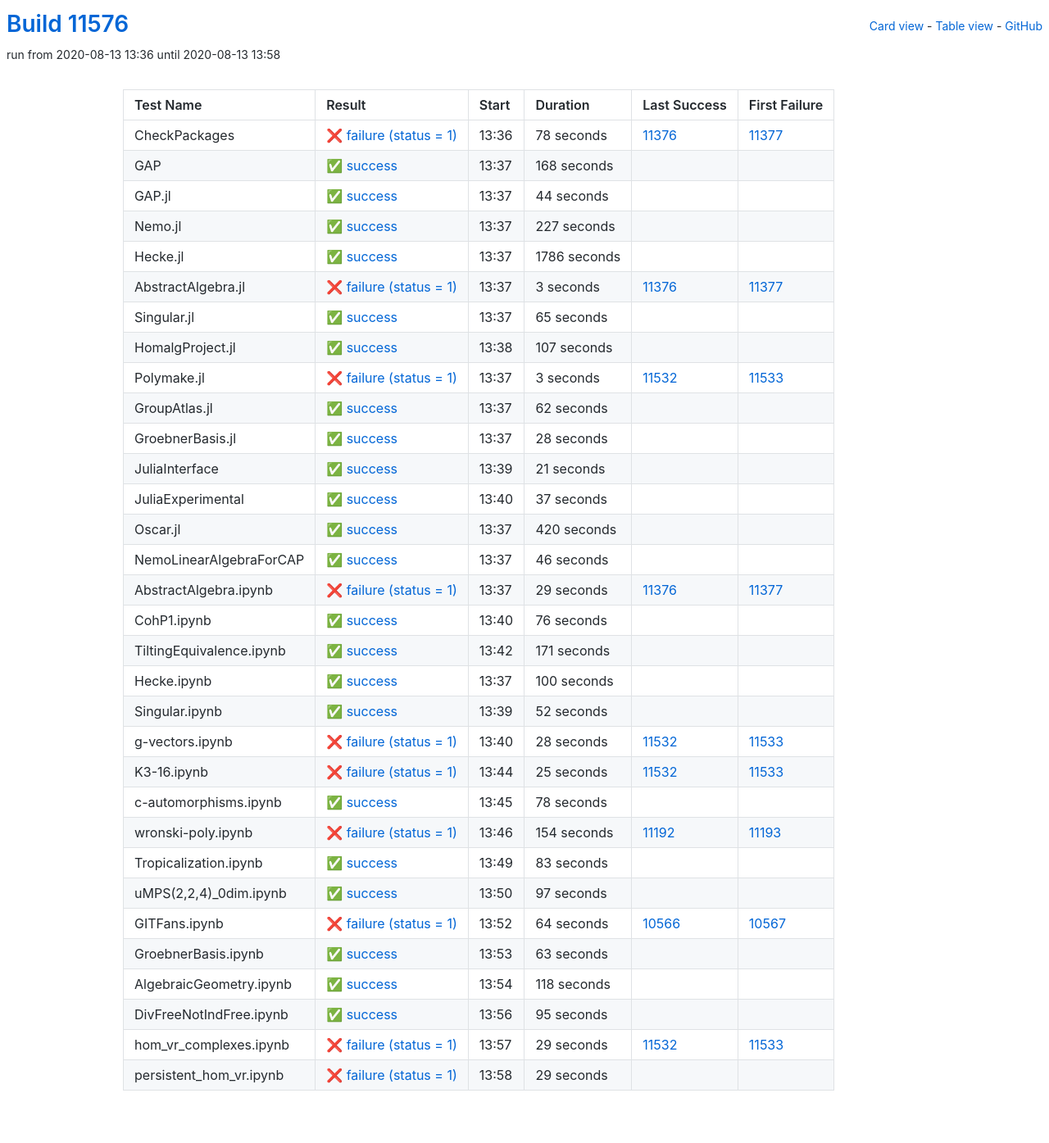
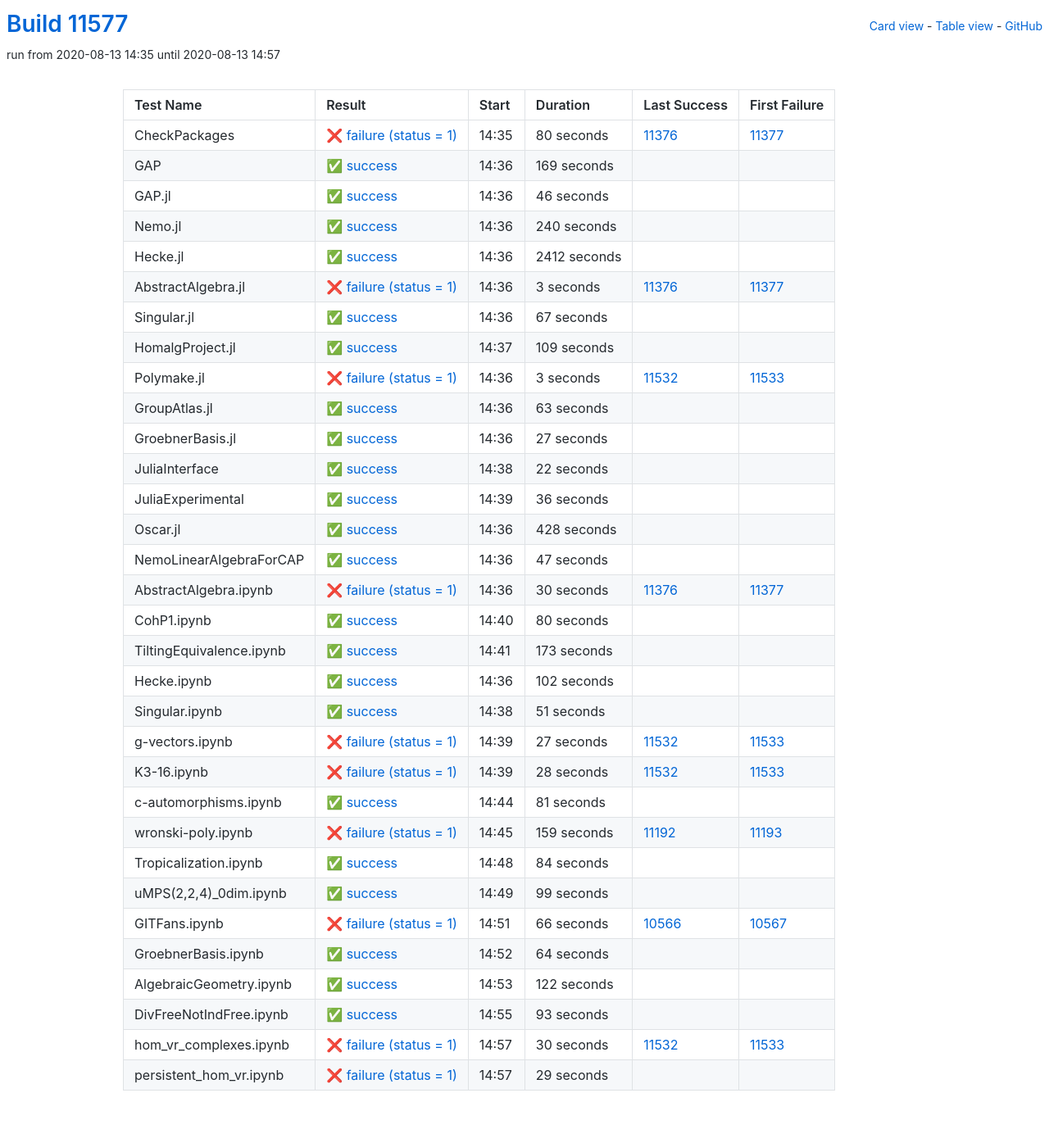
Before and after one commit to oscar-system/oscar-ci-status, a Jekyll site: the page built from table.html, in a window 1280 px wide. Shown: the whole page at 82% size. Built offline with Jekyll 4.4.1, drawn with Linux system fonts in a browser that asks for light colours.

Commit message:
Build #11577

```diff
--- a/_data/ci.yml
+++ b/_data/ci.yml
@@ -1,6 +1,6 @@
 ---
-build: 11576
-build_url: https://oscarci.mathematik.uni-kl.de/job/oscar/11576/
+build: 11577
+build_url: https://oscarci.mathematik.uni-kl.de/job/oscar/11577/
 job: oscar
 organization: oscar-system
 repo: oscar-ci-status
@@ -8,68 +8,68 @@
 tests:
 - name: CheckPackages
   id: checkpackages
-  log: https://oscarci.mathematik.uni-kl.de/job/oscar/11576/artifact/logs/build-11576/CheckPackages.log
-  start: 2020-08-13 13:36
+  log: https://oscarci.mathematik.uni-kl.de/job/oscar/11577/artifact/logs/build-11577/CheckPackages.log
+  start: 2020-08-13 14:35
   success: false
   exitcode: 1
   status: failure
-  duration: 78
+  duration: 80
   last_success: 11376
   last_success_url: https://oscarci.mathematik.uni-kl.de/job/oscar/11376/
   first_failure: 11377
   first_failure_url: https://oscarci.mathematik.uni-kl.de/job/oscar/11377/
 - name: GAP
   id: gap
-  log: https://oscarci.mathematik.uni-kl.de/job/oscar/11576/artifact/logs/build-11576/GAP.log
-  start: 2020-08-13 13:37
+  log: https://oscarci.mathematik.uni-kl.de/job/oscar/11577/artifact/logs/build-11577/GAP.log
+  start: 2020-08-13 14:36
   success: true
   exitcode: 0
   status: success
-  duration: 168
+  duration: 169
   last_success: false
   last_success_url:
   first_failure: false
   first_failure_url:
 - name: GAP.jl
   id: gap-jl
-  log: https://oscarci.mathematik.uni-kl.de/job/oscar/11576/artifact/logs/build-11576/GAP.jl.log
-  start: 2020-08-13 13:37
+  log: https://oscarci.mathematik.uni-kl.de/job/oscar/11577/artifact/logs/build-11577/GAP.jl.log
+  start: 2020-08-13 14:36
   success: true
   exitcode: 0
   status: success
-  duration: 44
+  duration: 46
   last_success: false
   last_success_url:
   first_failure: false
   first_failure_url:
 - name: Nemo.jl
   id: nemo-jl
-  log: https://oscarci.mathematik.uni-kl.de/job/oscar/11576/artifact/logs/build-11576/Nemo.jl.log
-  start: 2020-08-13 13:37
+  log: https://oscarci.mathematik.uni-kl.de/job/oscar/11577/artifact/logs/build-11577/Nemo.jl.log
+  start: 2020-08-13 14:36
   success: true
   exitcode: 0
   status: success
-  duration: 227
+  duration: 240
   last_success: false
   last_success_url:
   first_failure: false
   first_failure_url:
 - name: Hecke.jl
   id: hecke-jl
-  log: https://oscarci.mathematik.uni-kl.de/job/oscar/11576/artifact/logs/build-11576/Hecke.jl.log
-  start: 2020-08-13 13:37
+  log: https://oscarci.mathematik.uni-kl.de/job/oscar/11577/artifact/logs/build-11577/Hecke.jl.log
+  start: 2020-08-13 14:36
   success: true
   exitcode: 0
   status: success
-  duration: 1786
+  duration: 2412
   last_success: false
   last_success_url:
   first_failure: false
   first_failure_url:
 - name: AbstractAlgebra.jl
   id: abstractalgebra-jl
-  log: https://oscarci.mathematik.uni-kl.de/job/oscar/11576/artifact/logs/build-11576/AbstractAlgebra.jl.log
-  start: 2020-08-13 13:37
+  log: https://oscarci.mathematik.uni-kl.de/job/oscar/11577/artifact/logs/build-11577/AbstractAlgebra.jl.log
+  start: 2020-08-13 14:36
   success: false
   exitcode: 1
   status: failure
@@ -80,32 +80,32 @@
   first_failure_url: https://oscarci.mathematik.uni-kl.de/job/oscar/11377/
 - name: Singular.jl
   id: singular-jl
-  log: https://oscarci.mathematik.uni-kl.de/job/oscar/11576/artifact/logs/build-11576/Singular.jl.log
-  start: 2020-08-13 13:37
+  log: https://oscarci.mathematik.uni-kl.de/job/oscar/11577/artifact/logs/build-11577/Singular.jl.log
+  start: 2020-08-13 14:36
   success: true
   exitcode: 0
   status: success
-  duration: 65
+  duration: 67
   last_success: false
   last_success_url:
   first_failure: false
   first_failure_url:
 - name: HomalgProject.jl
   id: homalgproject-jl
-  log: https://oscarci.mathematik.uni-kl.de/job/oscar/11576/artifact/logs/build-11576/HomalgProject.jl.log
-  start: 2020-08-13 13:38
+  log: https://oscarci.mathematik.uni-kl.de/job/oscar/11577/artifact/logs/build-11577/HomalgProject.jl.log
+  start: 2020-08-13 14:37
   success: true
   exitcode: 0
   status: success
-  duration: 107
+  duration: 109
   last_success: false
   last_success_url:
   first_failure: false
   first_failure_url:
 - name: Polymake.jl
   id: polymake-jl
-  log: https://oscarci.mathematik.uni-kl.de/job/oscar/11576/artifact/logs/build-11576/Polymake.jl.log
-  start: 2020-08-13 13:37
+  log: https://oscarci.mathematik.uni-kl.de/job/oscar/11577/artifact/logs/build-11577/Polymake.jl.log
+  start: 2020-08-13 14:36
   success: false
   exitcode: 1
   status: failure
@@ -116,140 +116,152 @@
   first_failure_url: https://oscarci.mathematik.uni-kl.de/job/oscar/11533/
 - name: GroupAtlas.jl
   id: groupatlas-jl
-  log: https://oscarci.mathematik.uni-kl.de/job/oscar/11576/artifact/logs/build-11576/GroupAtlas.jl.log
-  start: 2020-08-13 13:37
+  log: https://oscarci.mathematik.uni-kl.de/job/oscar/11577/artifact/logs/build-11577/GroupAtlas.jl.log
+  start: 2020-08-13 14:36
   success: true
   exitcode: 0
   status: success
-  duration: 62
+  duration: 63
   last_success: false
   last_success_url:
   first_failure: false
   first_failure_url:
 - name: GroebnerBasis.jl
   id: groebnerbasis-jl
-  log: https://oscarci.mathematik.uni-kl.de/job/oscar/11576/artifact/logs/build-11576/GroebnerBasis.jl.log
-  start: 2020-08-13 13:37
+  log: https://oscarci.mathematik.uni-kl.de/job/oscar/11577/artifact/logs/build-11577/GroebnerBasis.jl.log
+  start: 2020-08-13 14:36
   success: true
   exitcode: 0
   status: success
-  duration: 28
+  duration: 27
   last_success: false
   last_success_url:
   first_failure: false
   first_failure_url:
 - name: JuliaInterface
   id: juliainterface
-  log: https://oscarci.mathematik.uni-kl.de/job/oscar/11576/artifact/logs/build-11576/JuliaInterface.log
-  start: 2020-08-13 13:39
+  log: https://oscarci.mathematik.uni-kl.de/job/oscar/11577/artifact/logs/build-11577/JuliaInterface.log
+  start: 2020-08-13 14:38
   success: true
   exitcode: 0
   status: success
-  duration: 21
+  duration: 22
   last_success: false
   last_success_url:
   first_failure: false
   first_failure_url:
 - name: JuliaExperimental
   id: juliaexperimental
-  log: https://oscarci.mathematik.uni-kl.de/job/oscar/11576/artifact/logs/build-11576/JuliaExperimental.log
-  start: 2020-08-13 13:40
+  log: https://oscarci.mathematik.uni-kl.de/job/oscar/11577/artifact/logs/build-11577/JuliaExperimental.log
+  start: 2020-08-13 14:39
   success: true
   exitcode: 0
   status: success
-  duration: 37
+  duration: 36
   last_success: false
   last_success_url:
   first_failure: false
   first_failure_url:
 - name: Oscar.jl
   id: oscar-jl
-  log: https://oscarci.mathematik.uni-kl.de/job/oscar/11576/artifact/logs/build-11576/Oscar.jl.log
-  start: 2020-08-13 13:37
+  log: https://oscarci.mathematik.uni-kl.de/job/oscar/11577/artifact/logs/build-11577/Oscar.jl.log
+  start: 2020-08-13 14:36
   success: true
   exitcode: 0
   status: success
-  duration: 420
+  duration: 428
   last_success: false
   last_success_url:
   first_failure: false
   first_failure_url:
 - name: NemoLinearAlgebraForCAP
   id: nemolinearalgebraforcap
-  log: https://oscarci.mathematik.uni-kl.de/job/oscar/11576/artifact/logs/build-11576/NemoLinearAlgebraForCAP.log
-  start: 2020-08-13 13:37
+  log: https://oscarci.mathematik.uni-kl.de/job/oscar/11577/artifact/logs/build-11577/NemoLinearAlgebraForCAP.log
+  start: 2020-08-13 14:36
   success: true
   exitcode: 0
   status: success
-  duration: 46
+  duration: 47
   last_success: false
   last_success_url:
   first_failure: false
   first_failure_url:
 - name: AbstractAlgebra.ipynb
   id: abstractalgebra-ipynb
-  log: https://oscarci.mathematik.uni-kl.de/job/oscar/11576/artifact/logs/build-11576/AbstractAlgebra.ipynb.log
-  start: 2020-08-13 13:37
+  log: https://oscarci.mathematik.uni-kl.de/job/oscar/11577/artifact/logs/build-11577/AbstractAlgebra.ipynb.log
+  start: 2020-08-13 14:36
   success: false
   exitcode: 1
   status: failure
-  duration: 29
+  duration: 30
   last_success: 11376
   last_success_url: https://oscarci.mathematik.uni-kl.de/job/oscar/11376/
   first_failure: 11377
   first_failure_url: https://oscarci.mathematik.uni-kl.de/job/oscar/11377/
 - name: CohP1.ipynb
   id: cohp1-ipynb
-  log: https://oscarci.mathematik.uni-kl.de/job/oscar/11576/artifact/logs/build-11576/CohP1.ipynb.log
-  start: 2020-08-13 13:40
+  log: https://oscarci.mathematik.uni-kl.de/job/oscar/11577/artifact/logs/build-11577/CohP1.ipynb.log
+  start: 2020-08-13 14:40
   success: true
   exitcode: 0
   status: success
-  duration: 76
+  duration: 80
   last_success: false
   last_success_url:
   first_failure: false
   first_failure_url:
 - name: TiltingEquivalence.ipynb
   id: tiltingequivalence-ipynb
-  log: https://oscarci.mathematik.uni-kl.de/job/oscar/11576/artifact/logs/build-11576/TiltingEquivalence.ipynb.log
-  start: 2020-08-13 13:42
+  log: https://oscarci.mathematik.uni-kl.de/job/oscar/11577/artifact/logs/build-11577/TiltingEquivalence.ipynb.log
+  start: 2020-08-13 14:41
   success: true
   exitcode: 0
   status: success
-  duration: 171
+  duration: 173
   last_success: false
   last_success_url:
   first_failure: false
   first_failure_url:
 - name: Hecke.ipynb
   id: hecke-ipynb
-  log: https://oscarci.mathematik.uni-kl.de/job/oscar/11576/artifact/logs/build-11576/Hecke.ipynb.log
-  start: 2020-08-13 13:37
+  log: https://oscarci.mathematik.uni-kl.de/job/oscar/11577/artifact/logs/build-11577/Hecke.ipynb.log
+  start: 2020-08-13 14:36
   success: true
   exitcode: 0
   status: success
-  duration: 100
+  duration: 102
   last_success: false
   last_success_url:
   first_failure: false
   first_failure_url:
 - name: Singular.ipynb
   id: singular-ipynb
-  log: https://oscarci.mathematik.uni-kl.de/job/oscar/11576/artifact/logs/build-11576/Singular.ipynb.log
-  start: 2020-08-13 13:39
+  log: https://oscarci.mathematik.uni-kl.de/job/oscar/11577/artifact/logs/build-11577/Singular.ipynb.log
+  start: 2020-08-13 14:38
   success: true
   exitcode: 0
   status: success
-  duration: 52
+  duration: 51
   last_success: false
   last_success_url:
   first_failure: false
   first_failure_url:
 - name: g-vectors.ipynb
   id: g-vectors-ipynb
-  log: https://oscarci.mathematik.uni-kl.de/job/oscar/11576/artifact/logs/build-11576/g-vectors.ipynb.log
-  start: 2020-08-13 13:40
+  log: https://oscarci.mathematik.uni-kl.de/job/oscar/11577/artifact/logs/build-11577/g-vectors.ipynb.log
+  start: 2020-08-13 14:39
+  success: false
+  exitcode: 1
+  status: failure
+  duration: 27
+  last_success: 11532
+  last_success_url: https://oscarci.mathematik.uni-kl.de/job/oscar/11532/
+  first_failure: 11533
+  first_failure_url: https://oscarci.mathematik.uni-kl.de/job/oscar/11533/
+- name: K3-16.ipynb
+  id: k3-16-ipynb
+  log: https://oscarci.mathematik.uni-kl.de/job/oscar/11577/artifact/logs/build-11577/K3-16.ipynb.log
+  start: 2020-08-13 14:39
   success: false
   exitcode: 1
   status: failure
@@ -258,130 +270,118 @@
   last_success_url: https://oscarci.mathematik.uni-kl.de/job/oscar/11532/
   first_failure: 11533
   first_failure_url: https://oscarci.mathematik.uni-kl.de/job/oscar/11533/
-- name: K3-16.ipynb
-  id: k3-16-ipynb
-  log: https://oscarci.mathematik.uni-kl.de/job/oscar/11576/artifact/logs/build-11576/K3-16.ipynb.log
-  start: 2020-08-13 13:44
-  success: false
-  exitcode: 1
-  status: failure
-  duration: 25
-  last_success: 11532
-  last_success_url: https://oscarci.mathematik.uni-kl.de/job/oscar/11532/
-  first_failure: 11533
-  first_failure_url: https://oscarci.mathematik.uni-kl.de/job/oscar/11533/
 - name: c-automorphisms.ipynb
   id: c-automorphisms-ipynb
-  log: https://oscarci.mathematik.uni-kl.de/job/oscar/11576/artifact/logs/build-11576/c-automorphisms.ipynb.log
-  start: 2020-08-13 13:45
+  log: https://oscarci.mathematik.uni-kl.de/job/oscar/11577/artifact/logs/build-11577/c-automorphisms.ipynb.log
+  start: 2020-08-13 14:44
   success: true
   exitcode: 0
   status: success
-  duration: 78
+  duration: 81
   last_success: false
   last_success_url:
   first_failure: false
   first_failure_url:
 - name: wronski-poly.ipynb
   id: wronski-poly-ipynb
-  log: https://oscarci.mathematik.uni-kl.de/job/oscar/11576/artifact/logs/build-11576/wronski-poly.ipynb.log
-  start: 2020-08-13 13:46
+  log: https://oscarci.mathematik.uni-kl.de/job/oscar/11577/artifact/logs/build-11577/wronski-poly.ipynb.log
+  start: 2020-08-13 14:45
   success: false
   exitcode: 1
   status: failure
-  duration: 154
+  duration: 159
   last_success: 11192
   last_success_url: https://oscarci.mathematik.uni-kl.de/job/oscar/11192/
   first_failure: 11193
   first_failure_url: https://oscarci.mathematik.uni-kl.de/job/oscar/11193/
 - name: Tropicalization.ipynb
   id: tropicalization-ipynb
-  log: https://oscarci.mathematik.uni-kl.de/job/oscar/11576/artifact/logs/build-11576/Tropicalization.ipynb.log
-  start: 2020-08-13 13:49
+  log: https://oscarci.mathematik.uni-kl.de/job/oscar/11577/artifact/logs/build-11577/Tropicalization.ipynb.log
+  start: 2020-08-13 14:48
   success: true
   exitcode: 0
   status: success
-  duration: 83
+  duration: 84
   last_success: false
   last_success_url:
   first_failure: false
   first_failure_url:
 - name: uMPS(2,2,4)_0dim.ipynb
   id: umps-2-2-4-0dim-ipynb
-  log: https://oscarci.mathematik.uni-kl.de/job/oscar/11576/artifact/logs/build-11576/uMPS-2-2-4-_0dim.ipynb.log
-  start: 2020-08-13 13:50
+  log: https://oscarci.mathematik.uni-kl.de/job/oscar/11577/artifact/logs/build-11577/uMPS-2-2-4-_0dim.ipynb.log
+  start: 2020-08-13 14:49
   success: true
   exitcode: 0
   status: success
-  duration: 97
+  duration: 99
   last_success: false
   last_success_url:
   first_failure: false
   first_failure_url:
 - name: GITFans.ipynb
   id: gitfans-ipynb
-  log: https://oscarci.mathematik.uni-kl.de/job/oscar/11576/artifact/logs/build-11576/GITFans.ipynb.log
-  start: 2020-08-13 13:52
+  log: https://oscarci.mathematik.uni-kl.de/job/oscar/11577/artifact/logs/build-11577/GITFans.ipynb.log
+  start: 2020-08-13 14:51
   success: false
   exitcode: 1
   status: failure
-  duration: 64
+  duration: 66
   last_success: 10566
   last_success_url: https://oscarci.mathematik.uni-kl.de/job/oscar/10566/
   first_failure: 10567
   first_failure_url: https://oscarci.mathematik.uni-kl.de/job/oscar/10567/
 - name: GroebnerBasis.ipynb
   id: groebnerbasis-ipynb
-  log: https://oscarci.mathematik.uni-kl.de/job/oscar/11576/artifact/logs/build-11576/GroebnerBasis.ipynb.log
-  start: 2020-08-13 13:53
+  log: https://oscarci.mathematik.uni-kl.de/job/oscar/11577/artifact/logs/build-11577/GroebnerBasis.ipynb.log
+  start: 2020-08-13 14:52
   success: true
   exitcode: 0
   status: success
-  duration: 63
+  duration: 64
   last_success: false
   last_success_url:
   first_failure: false
   first_failure_url:
 - name: AlgebraicGeometry.ipynb
   id: algebraicgeometry-ipynb
-  log: https://oscarci.mathematik.uni-kl.de/job/oscar/11576/artifact/logs/build-11576/AlgebraicGeometry.ipynb.log
-  start: 2020-08-13 13:54
+  log: https://oscarci.mathematik.uni-kl.de/job/oscar/11577/artifact/logs/build-11577/AlgebraicGeometry.ipynb.log
+  start: 2020-08-13 14:53
   success: true
   exitcode: 0
   status: success
-  duration: 118
+  duration: 122
   last_success: false
   last_success_url:
   first_failure: false
   first_failure_url:
 - name: DivFreeNotIndFree.ipynb
   id: divfreenotindfree-ipynb
-  log: https://oscarci.mathematik.uni-kl.de/job/oscar/11576/artifact/logs/build-11576/DivFreeNotIndFree.ipynb.log
-  start: 2020-08-13 13:56
+  log: https://oscarci.mathematik.uni-kl.de/job/oscar/11577/artifact/logs/build-11577/DivFreeNotIndFree.ipynb.log
+  start: 2020-08-13 14:55
   success: true
   exitcode: 0
   status: success
-  duration: 95
+  duration: 93
   last_success: false
   last_success_url:
   first_failure: false
   first_failure_url:
 - name: hom_vr_complexes.ipynb
   id: hom-vr-complexes-ipynb
-  log: https://oscarci.mathematik.uni-kl.de/job/oscar/11576/artifact/logs/build-11576/hom_vr_complexes.ipynb.log
-  start: 2020-08-13 13:57
+  log: https://oscarci.mathematik.uni-kl.de/job/oscar/11577/artifact/logs/build-11577/hom_vr_complexes.ipynb.log
+  start: 2020-08-13 14:57
   success: false
   exitcode: 1
   status: failure
-  duration: 29
+  duration: 30
   last_success: 11532
   last_success_url: https://oscarci.mathematik.uni-kl.de/job/oscar/11532/
   first_failure: 11533
   first_failure_url: https://oscarci.mathematik.uni-kl.de/job/oscar/11533/
 - name: persistent_hom_vr.ipynb
   id: persistent-hom-vr-ipynb
-  log: https://oscarci.mathematik.uni-kl.de/job/oscar/11576/artifact/logs/build-11576/persistent_hom_vr.ipynb.log
-  start: 2020-08-13 13:58
+  log: https://oscarci.mathematik.uni-kl.de/job/oscar/11577/artifact/logs/build-11577/persistent_hom_vr.ipynb.log
+  start: 2020-08-13 14:57
   success: false
   exitcode: 1
   status: failure
```
Also changed, not shown: README.md.
